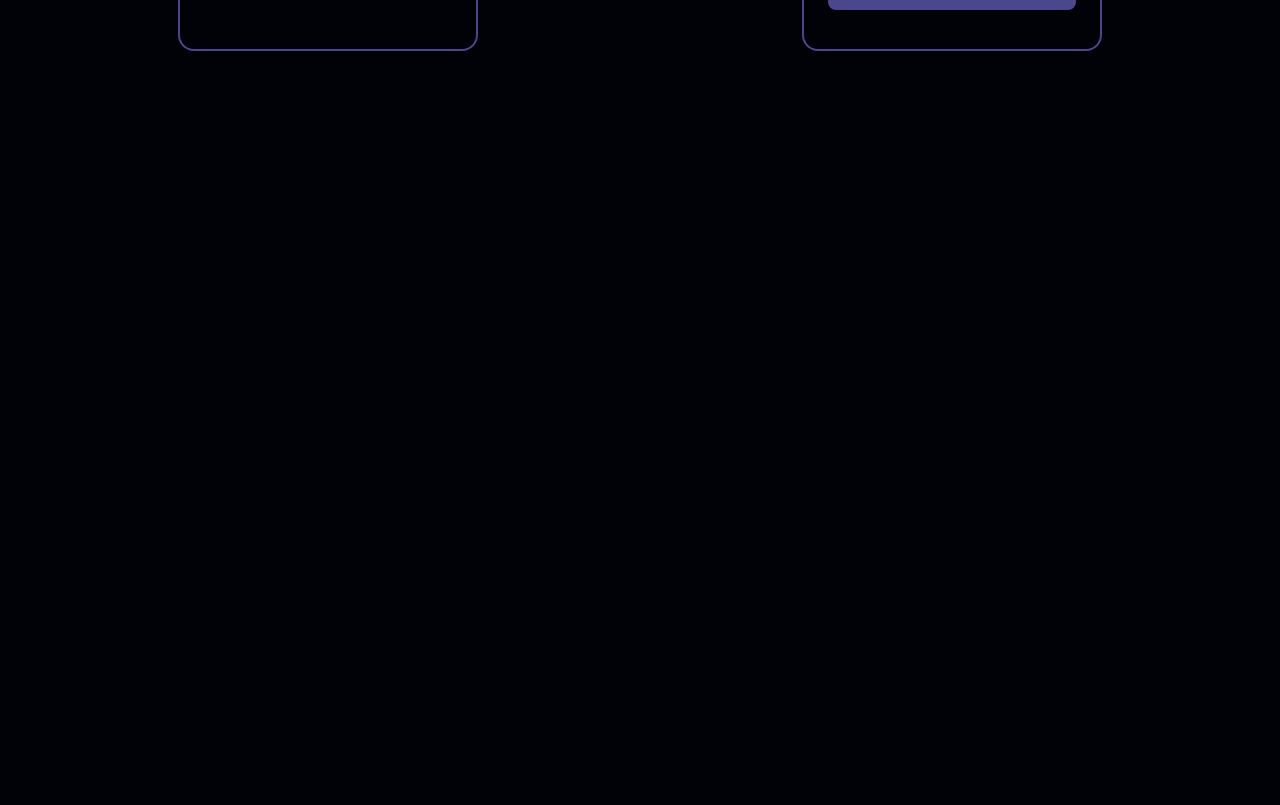
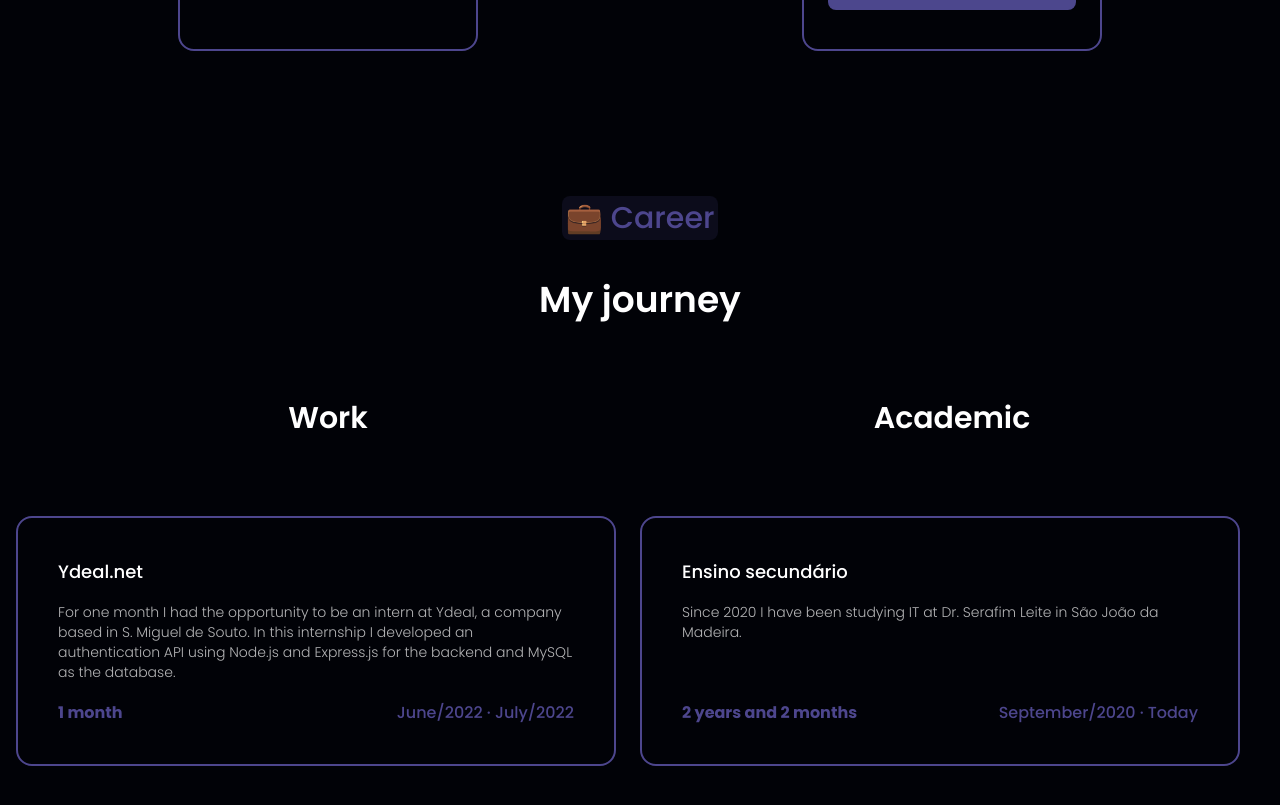
Before and after one commit to TiLopes/Portfolio, a React (Vite) app: page / in a window 1280 px wide. Shown: the part 2736-3541 px from the top of the page. Before the commit the page ends 2931 px from the top, so only its background shows below. Built offline with nearby package versions, Linux system fonts and the light colour scheme.

Commit message:
create career section

```diff
--- a/src/App.jsx
+++ b/src/App.jsx
@@ -4,6 +4,7 @@ import Greetings from "./components/Greetings";
 import Experience from "./components/Experience";
 import About from "./components/About";
 import Projects from "./components/Projects";
+import Career from "./components/Career";
 
 function App() {
   return (
@@ -13,6 +14,7 @@ function App() {
       <Experience />
       <About />
       <Projects />
+      <Career />
     </div>
   );
 }
--- /dev/null
+++ b/src/components/Career.css
@@ -0,0 +1,7 @@
+.career .card {
+  height: 250px;
+  width: 600px;
+  border-color: var(--accent-color);
+  border-width: 2px;
+  border-radius: 16px;
+}
--- /dev/null
+++ b/src/components/Career.jsx
@@ -0,0 +1,52 @@
+import "./Career.css";
+
+function Career() {
+  return (
+    <section className="career max-w-[1600px] mx-auto mb-36 min-h-fit">
+      <div className="flex justify-center">
+        <h1 className="text-3xl text-center inline font-medium text-[#4d468d] bg-[#4d468d]/[0.15] w-max p-1 rounded-lg mb-10">
+          💼 Career
+        </h1>
+      </div>
+      <h1 className="text-4xl font-semibold mb-20 text-center">My journey</h1>
+      <div className="grid grid-flow-col grid-cols-2 gap-y-8">
+        <div>
+          <h2 className="text-3xl font-semibold mb-20 text-center">Work</h2>
+          <div className="card flex flex-col relative p-10">
+            <h4 className="font-medium text-lg mb-4">Ydeal.net</h4>
+            <p className="text-white/[0.7] text-sm">
+              For one month I had the opportunity to be an intern at Ydeal, a
+              company based in S. Miguel de Souto. In this internship I
+              developed an authentication API using Node.js and Express.js for
+              the backend and MySQL as the database.
+            </p>
+            <h5 className="absolute bottom-10 left-10 text-[#4d468d] font-bold">
+              1 month
+            </h5>
+            <h5 className="absolute bottom-10 right-10 text-[#4d468d] font-medium">
+              June/2022 · July/2022
+            </h5>
+          </div>
+        </div>
+        <div>
+          <h2 className="text-3xl font-semibold mb-20 text-center">Academic</h2>
+          <div className="card flex flex-col relative p-10">
+            <h4 className="font-medium text-lg mb-4">Ensino secundário</h4>
+            <p className="text-white/[0.7] text-sm">
+              Since 2020 I have been studying IT at Dr. Serafim Leite in São
+              João da Madeira.
+            </p>
+            <h5 className="absolute bottom-10 left-10 text-[#4d468d] font-bold">
+              2 years and 2 months
+            </h5>
+            <h5 className="absolute bottom-10 right-10 text-[#4d468d] font-medium">
+              September/2020 · Today
+            </h5>
+          </div>
+        </div>
+      </div>
+    </section>
+  );
+}
+
+export default Career;
--- a/src/components/Projects.jsx
+++ b/src/components/Projects.jsx
@@ -1,11 +1,13 @@
 import "./Projects.css";
 import todo from "../assets/todo.png";
 import auth from "../assets/auth.svg";
+import { Fade } from "react-awesome-reveal";
 
 function Projects() {
   return (
+    <Fade duration={300} direction="down">
       <section
-      className="projects max-w-[1600px] mx-auto mb-36 h-auto"
+        className="projects max-w-[1600px] mx-auto mb-36 min-h-[625px]"
         id="projects"
       >
         <h1 className="text-3xl font-medium text-[#4d468d] bg-[#4d468d]/[0.15] w-max p-1 rounded-lg mb-10">
@@ -35,8 +37,8 @@ function Projects() {
               Authentication API
             </h4>
             <p className="text-white/[0.7] text-sm px-6 pt-14">
-            An authentication API written in Node.js and Express.js capable of:
-            signing up, logging in and checking user permissions.
+              An authentication API written in Node.js and Express.js capable
+              of: signing up, logging in and checking user permissions.
             </p>
             <div className="flex flex-row mt-12 mx-6">
               <h5 className="py-1 px-3 rounded-lg text-[#4d468d] font-semibold bg-[#4d468d]/[0.15] w-fit">
@@ -52,6 +54,7 @@ function Projects() {
           </div>
         </div>
       </section>
+    </Fade>
   );
 }
 
```
Lines whose indentation alone changed are shown as unchanged.
